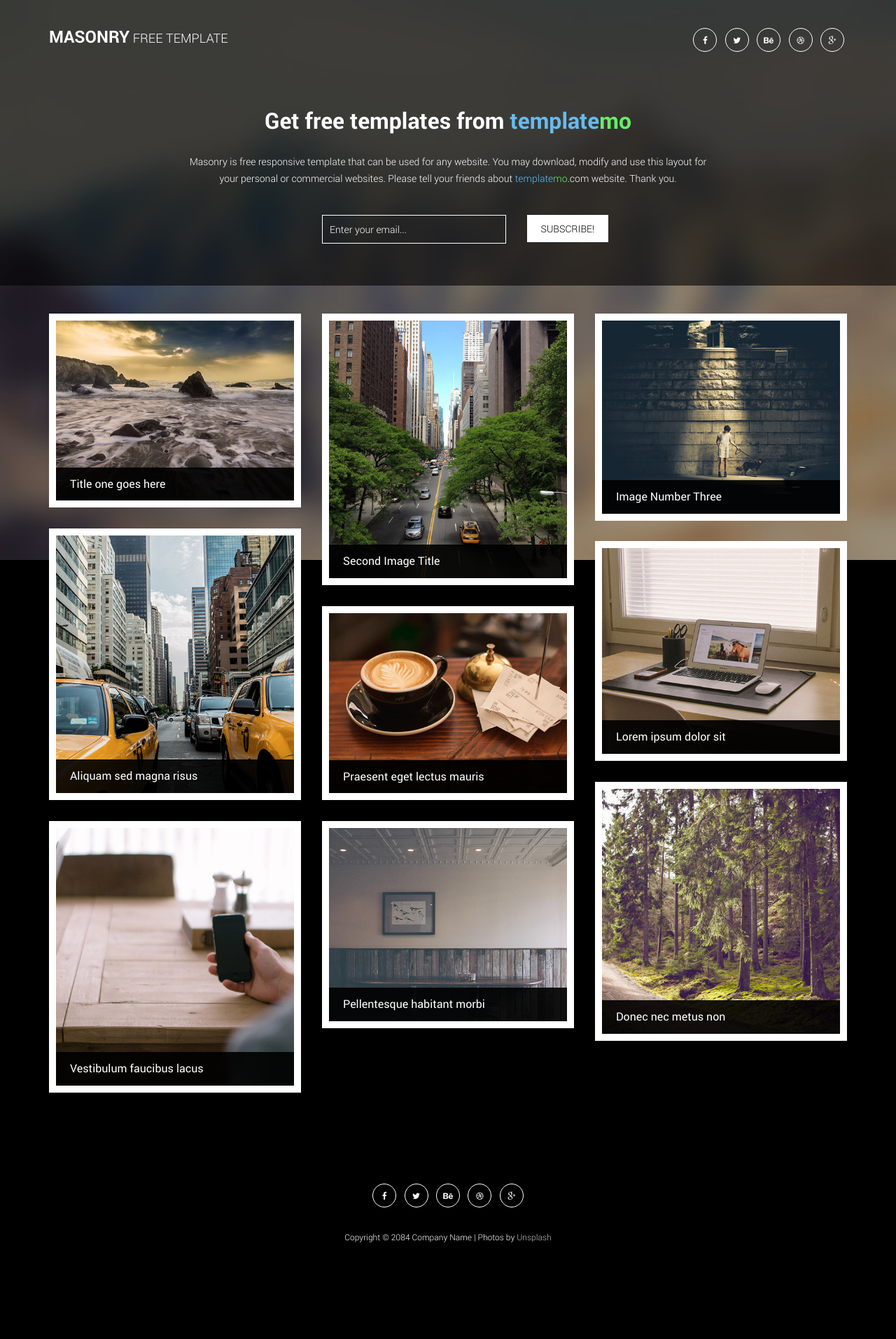
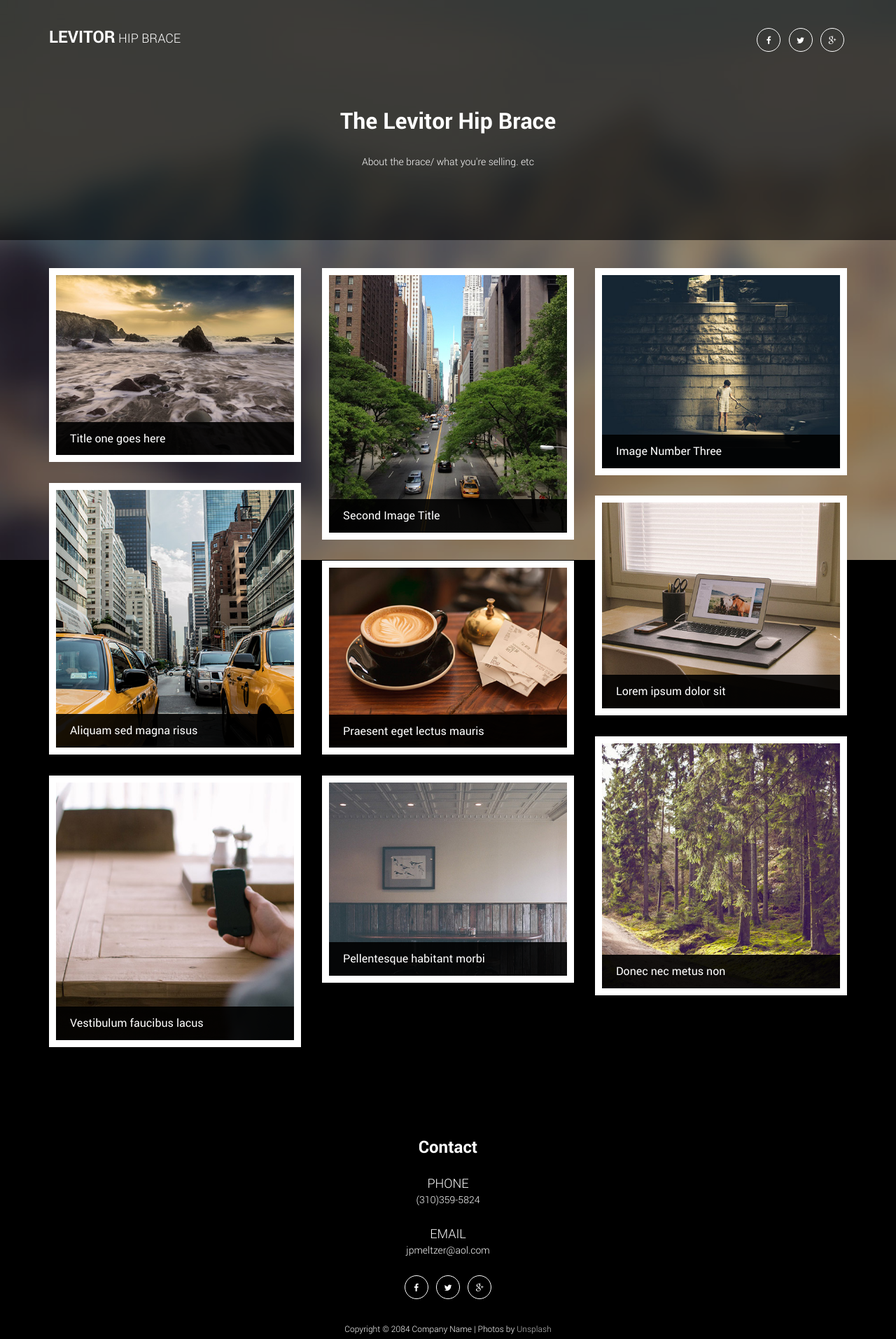
Before and after one commit to xbaii/Levitor, a plain HTML site: page index.html in a window 1280 px wide. Shown: the whole page at 70% size. Before the commit the page ends 1819 px from the top, so only its background shows below. Drawn offline with Linux system fonts and the light colour scheme.

Commit message:
small changes

```diff
--- a/css/templatemo-style.css
+++ b/css/templatemo-style.css
@@ -519,6 +519,17 @@ h5 {
     opacity: 1;
 }
 
+.contact-det {
+    color: #fff;
+    text-transform: uppercase;
+    font-size: 18px;
+}
+
+.contact strong {
+    font-size: 24px;
+    font-family: 'robotobold';
+}
+
 .site-footer {
     position: relative;
     z-index: 8;
--- a/index.html
+++ b/index.html
@@ -36,13 +36,13 @@
         <div class="site-top">
             <div class="site-header clearfix">
                 <div class="container">
-                    <a href="#" class="site-brand pull-left"><strong>Masonry</strong> Free Template</a>
+                    <a href="#" class="site-brand pull-left"><strong>Levitor</strong> Hip Brace</a>
                     <div class="social-icons pull-right">
                         <ul>
                             <li><a href="#" class="fa fa-facebook"></a></li>
                             <li><a href="#" class="fa fa-twitter"></a></li>
-                            <li><a href="#" class="fa fa-behance"></a></li>
-                            <li><a href="#" class="fa fa-dribbble"></a></li>
+                            <!-- <li><a href="#" class="fa fa-behance"></a></li>
+                            <li><a href="#" class="fa fa-dribbble"></a></li> -->
                             <li><a href="#" class="fa fa-google-plus"></a></li>
                         </ul>
                     </div>
@@ -52,18 +52,18 @@
                 <div class="container">
                     <div class="row">
                         <div class="col-md-offset-2 col-md-8 text-center">
-                            <h2>Get free templates from <span class="blue">template</span><span class="green">mo</span></h2>
-                            <p>Masonry is free responsive template that can be used for any website. You may download, modify and use this layout for your personal or commercial websites. Please tell your friends about <span class="blue">template</span><span class="green">mo</span>.com website. Thank you.</p>
+                            <h2>The Levitor Hip Brace</h2>
+                            <p>About the brace/ what you're selling. etc</p>
                         </div>
                     </div>
                     <div class="row">
                         <form action="#" method="post" class="subscribe-form">
-                            <fieldset class="col-md-offset-4 col-md-3 col-sm-8">
+                            <!-- <fieldset class="col-md-offset-4 col-md-3 col-sm-8">
                                 <input type="email" id="subscribe-email" placeholder="Enter your email...">
-                            </fieldset>
-                            <fieldset class="col-md-5 col-sm-4">
+                            </fieldset> -->
+                            <!-- <fieldset class="col-md-5 col-sm-4">
                                 <input type="submit" id="subscribe-submit" class="button white" value="Subscribe!">
-                            </fieldset>
+                            </fieldset> -->
                         </form>
                     </div>
                 </div>
@@ -229,12 +229,13 @@
             <div class="container">
                 <div class="row">
                     <div class="col-md-12 text-center">
-                        <div class="social-icons">
+                      <p class="contact"><strong>Contact</strong></p>
+                      <br /><p class="contact-det">Phone </p> (310)359-5824</p>
+                      <br /><p class="contact-det">Email </p> jpmeltzer@aol.com</p>
+                        <br /><div class="social-icons">
                             <ul>
                                 <li><a href="#" class="fa fa-facebook"></a></li>
                                 <li><a href="#" class="fa fa-twitter"></a></li>
-                                <li><a href="#" class="fa fa-behance"></a></li>
-                                <li><a href="#" class="fa fa-dribbble"></a></li>
                                 <li><a href="#" class="fa fa-google-plus"></a></li>
                             </ul>
                         </div>
```
